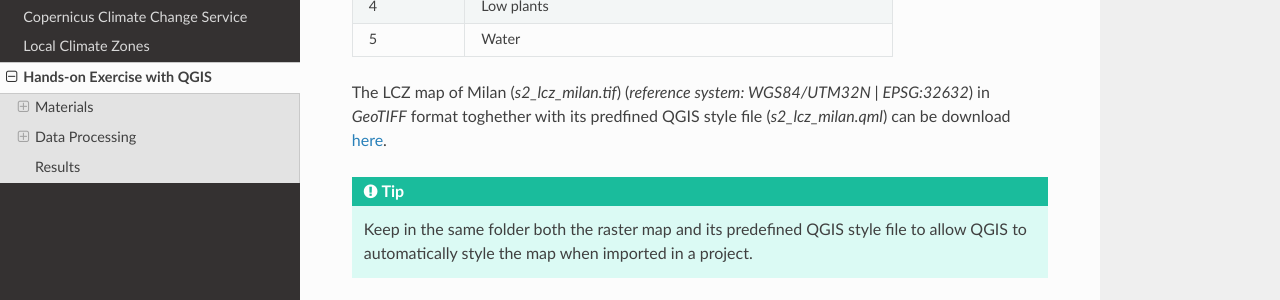
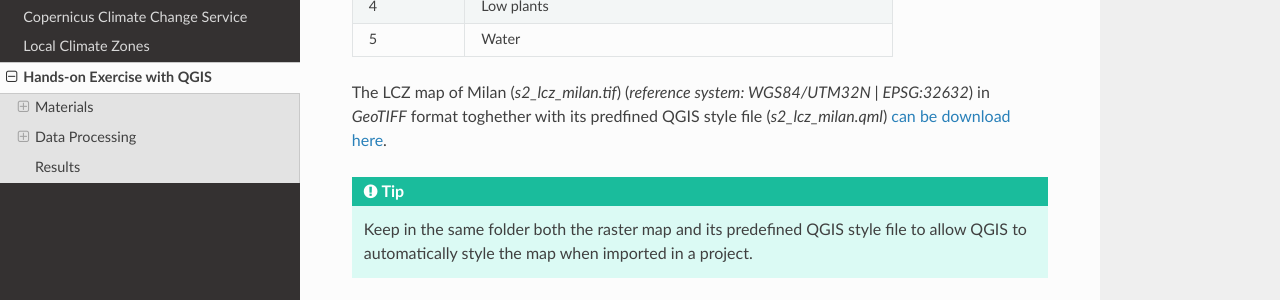
Before and after one commit to opengeolab/CA_LCZ_exercise_docs, a Sphinx documentation site: the page built from source/analysis.rst, in a window 1280 px wide and 900 px high, scrolled down 1266 px. Shown: the part 151-451 px from the top of the window. Built offline with Sphinx 7.4.7 and the Read the Docs theme 2.0.0, drawn with Linux system fonts in a browser that asks for light colours.

Commit message:
minor change 3

```diff
--- a/source/analysis.rst
+++ b/source/analysis.rst
@@ -45,7 +45,7 @@ The LCZ raster map of Milan you will use in the exercise has been derived by [4]
 +------------------+---------------------------------------------------------------+
 
 
-The LCZ map of Milan (*s2_lcz_milan.tif*) (*reference system: WGS84/UTM32N | EPSG:32632*) in *GeoTIFF* format toghether with its predfined QGIS style file (*s2_lcz_milan.qml*) can be download `here <https://github.com/danioxoli/CA_LCZ_exercise_docs/raw/master/source/files/lcz.zip>`_.
+The LCZ map of Milan (*s2_lcz_milan.tif*) (*reference system: WGS84/UTM32N | EPSG:32632*) in *GeoTIFF* format toghether with its predfined QGIS style file (*s2_lcz_milan.qml*) `can be download here <https://github.com/danioxoli/CA_LCZ_exercise_docs/raw/master/source/files/lcz.zip>`_.
 
 .. tip::
 
```
Also changed, not shown: 4 other files.
